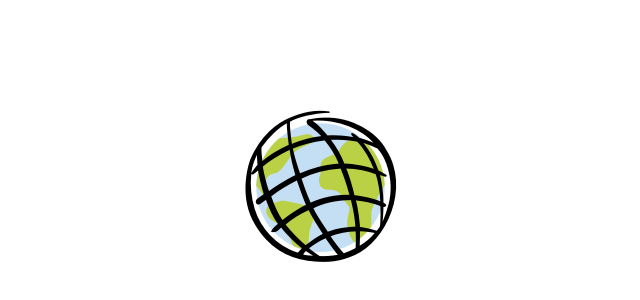
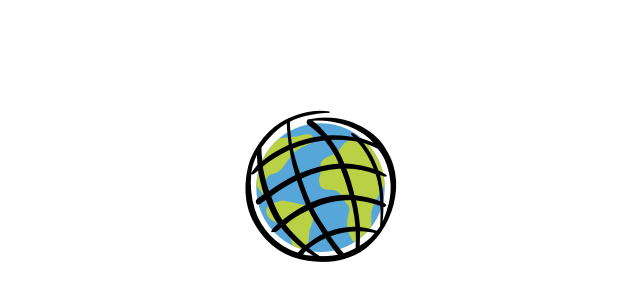
Before and after one commit to nikolaswise/three-color-icons, a plain HTML site: page esri-logo.html in a window 1280 px wide. Shown: the whole page, without its empty margins (320-960 px from the left). Drawn offline with Linux system fonts and the light colour scheme.

Commit message:
inline markdown style?

```diff
--- a/esri-icons.css
+++ b/esri-icons.css
@@ -34,7 +34,7 @@
 }
 .esri-logo:before {
   content: "esriback";
-  color: #c4dff4;
+  color: #57A6D9;
   margin-right: -1em;
 }
 
```
Also changed, not shown: 1 other file.
